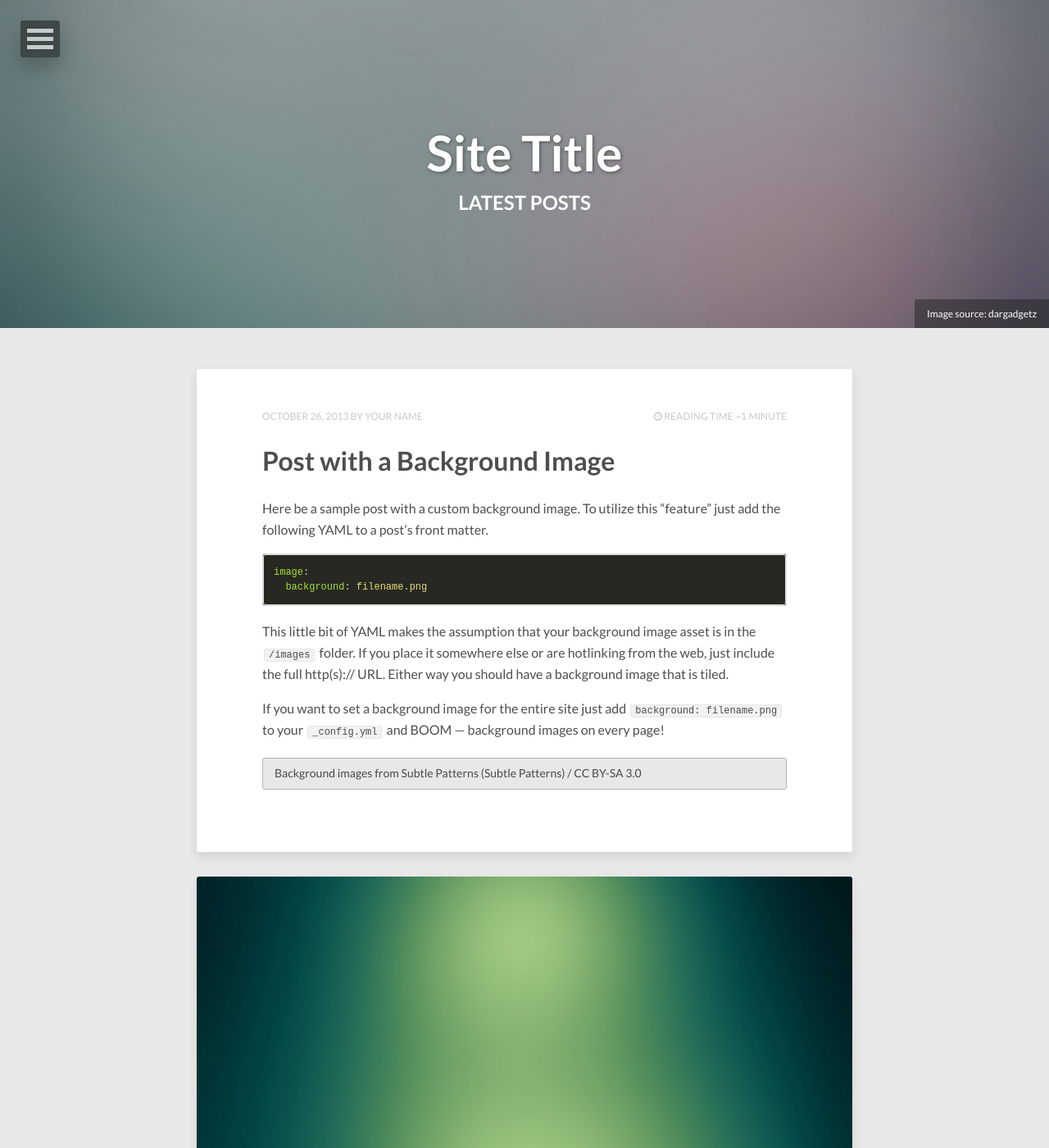
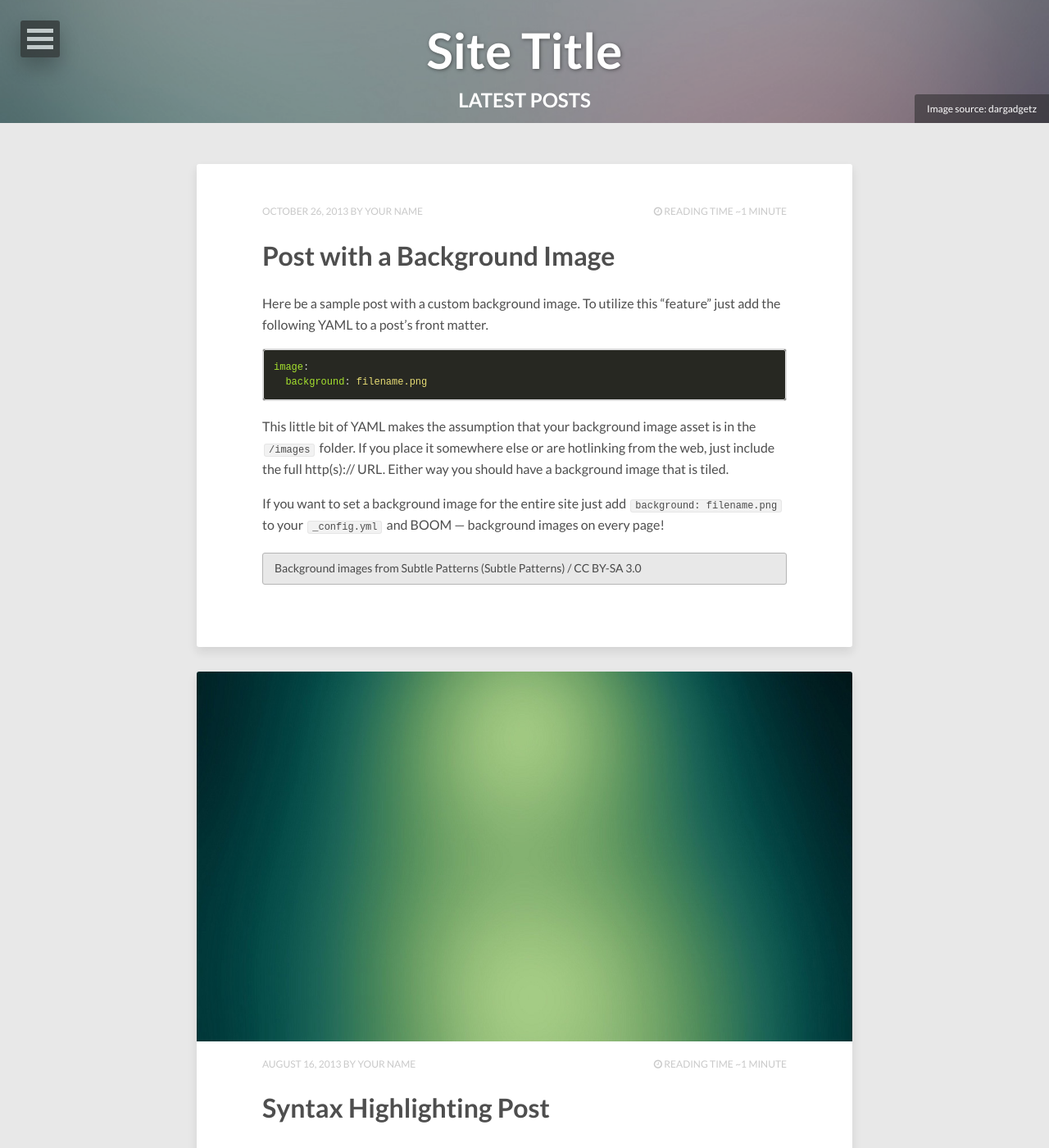
Before and after one commit to jknz/jknz.github.io, a Jekyll site: the page built from index.html, in a window 1280 px wide and 1400 px high. Shown: the whole window at 82% size. Built offline with Jekyll 4.4.1, drawn with Linux system fonts in a browser that asks for light colours; nearby versions of some CDN libraries; the list of posts is cut into pages by our own code.

Commit message:
Update _variables.scss

```diff
--- a/_sass/_variables.scss
+++ b/_sass/_variables.scss
@@ -6,8 +6,8 @@
    Page
    ========================================================================== */
 
-$feature-image-height            : 400px; // min 150px recommended
-$front-page-feature-image-height : 400px; // min 150px recommended
+$feature-image-height            : 150px; // min 150px recommended
+$front-page-feature-image-height : 150px; // min 150px recommended
 
 /*
    Typography
```
